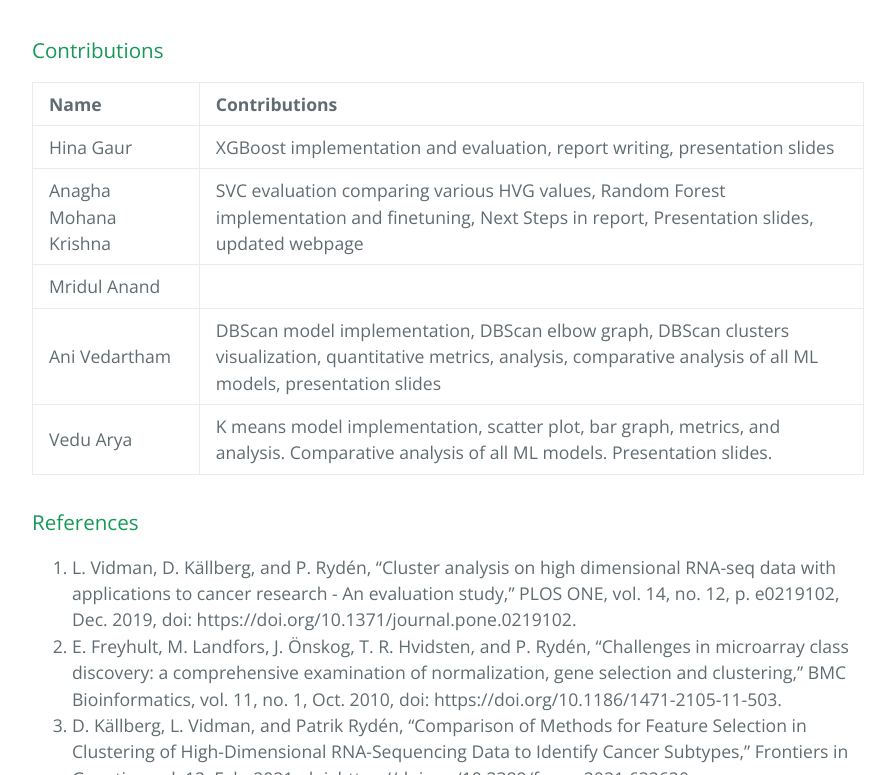
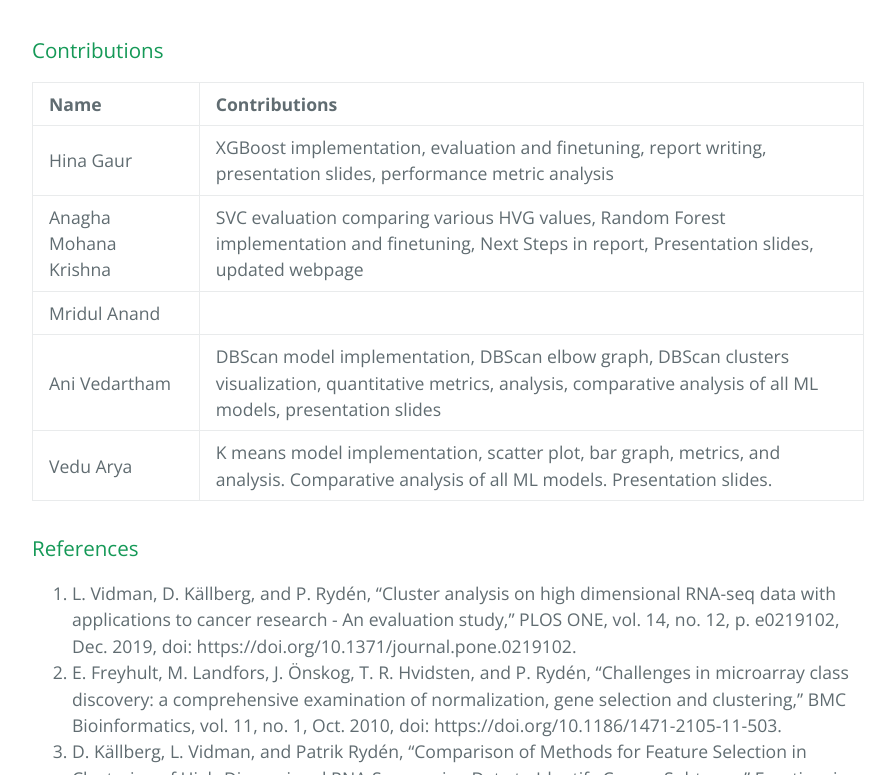
Before and after one commit to AnaghaMKrishna/CS-7641-Project, a Jekyll site: the page built from Final_Submission/final_report.md, in a window 1280 px wide and 900 px high, scrolled down 22641 px, cut to the strip 125-900 px from the top of the window. Shown: the whole strip, without its empty margins (192-1087 px from the left). Built offline with Jekyll 4.4.1, drawn with Linux system fonts in a browser that asks for light colours; our own code applies the rules of GitHub Pages for plain Markdown files.

Commit message:
adding XGboost

```diff
--- a/Final_Submission/final_report.md
+++ b/Final_Submission/final_report.md
@@ -226,7 +226,7 @@ If you are unable to view, [please click here](https://gtvault-my.sharepoint.com
 
 | Name       | Contributions|
 |:-------------|:------------------|
-| Hina Gaur          | XGBoost implementation and evaluation, report writing, presentation slides  |
+| Hina Gaur          | XGBoost implementation, evaluation and finetuning, report writing, presentation slides, performance metric analysis |
 | Anagha Mohana Krishna  | SVC evaluation comparing various HVG values, Random Forest implementation and finetuning, Next Steps in report, Presentation slides, updated webpage |
 | Mridul Anand           |  |
 | Ani Vedartham | DBScan model implementation, DBScan elbow graph, DBScan clusters visualization, quantitative metrics, analysis, comparative analysis of all ML models, presentation slides |
```
